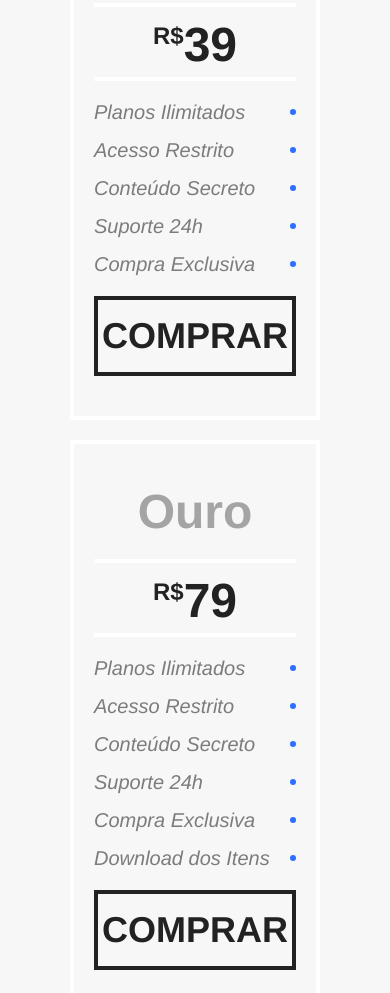
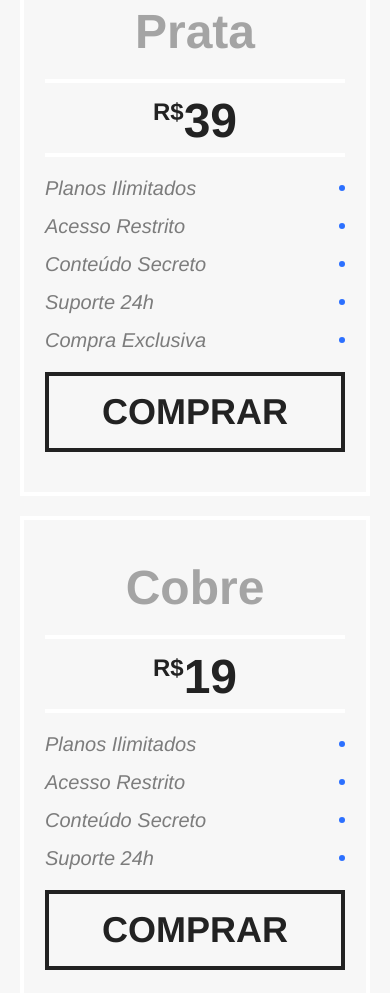
Before and after one commit to VictorDolzan/Projeto-CSS-Flexbox, a plain HTML site: page Index.html in a window 390 px wide. Shown: the part 3479-4472 px from the top of the page. Drawn offline with Linux system fonts and the light colour scheme.

Commit message:
Alterada a ordem dos preços quando o max-width for menor que 800px

```diff
--- a/css/style.css
+++ b/css/style.css
@@ -194,10 +194,11 @@ img {
 }
 
 .preco-item {
-    flex: 1;
+    flex: 1 1 260px;
     border: 4px solid white;
     padding: 20px;
     margin: 10px;
+    /*min-width: 260px;*/
 }
 
 .preco-item h2 {
@@ -259,3 +260,16 @@ img {
     padding: 15px 0;
     text-align: center;
 }
+
+@media (max-width: 800px){
+    .preco {
+        padding-right: 10px;
+        padding-left: 10px;
+    }
+    .preco .preco-item:nth-child(3) {
+        order: -2;
+    }
+    .preco .preco-item:nth-child(2){
+        order: -1;
+    }
+}
```
